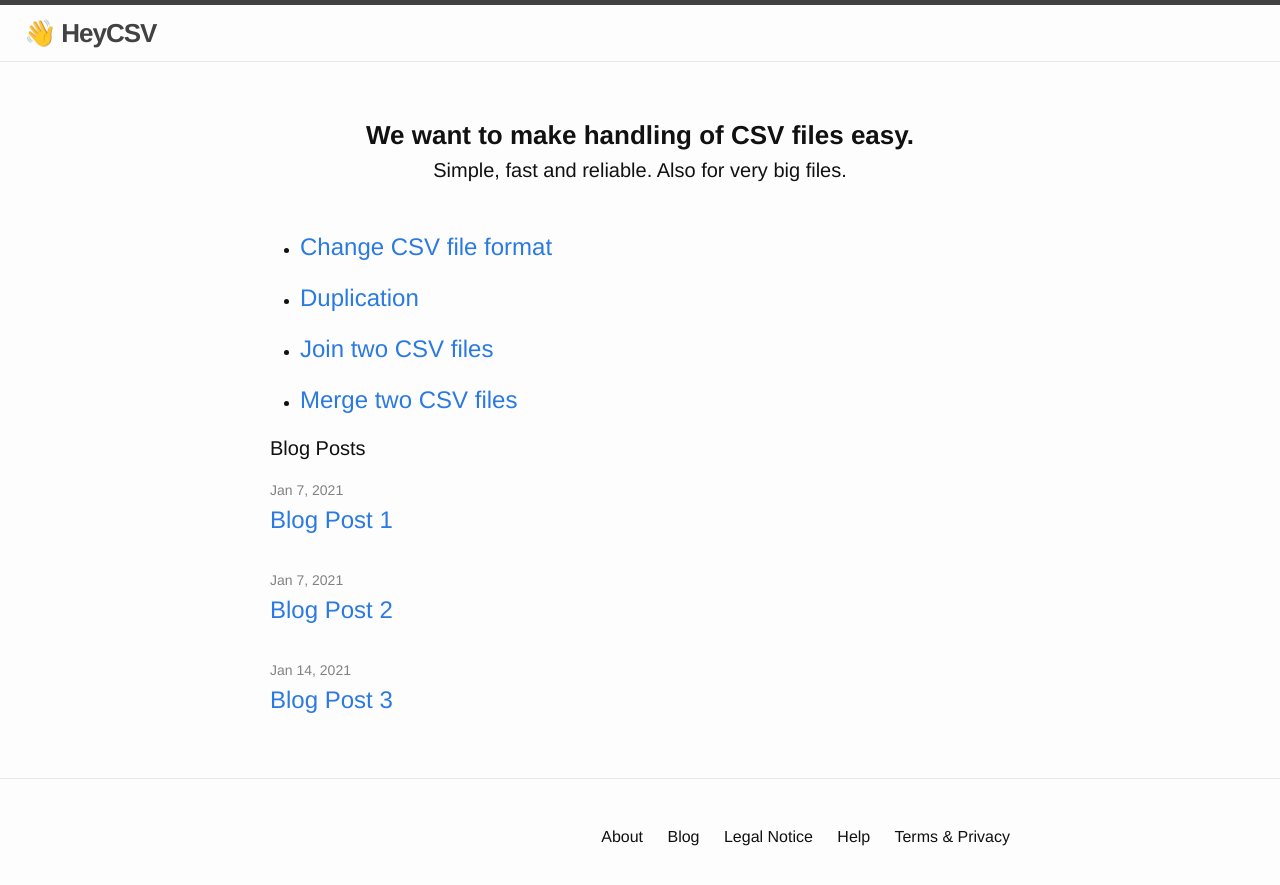
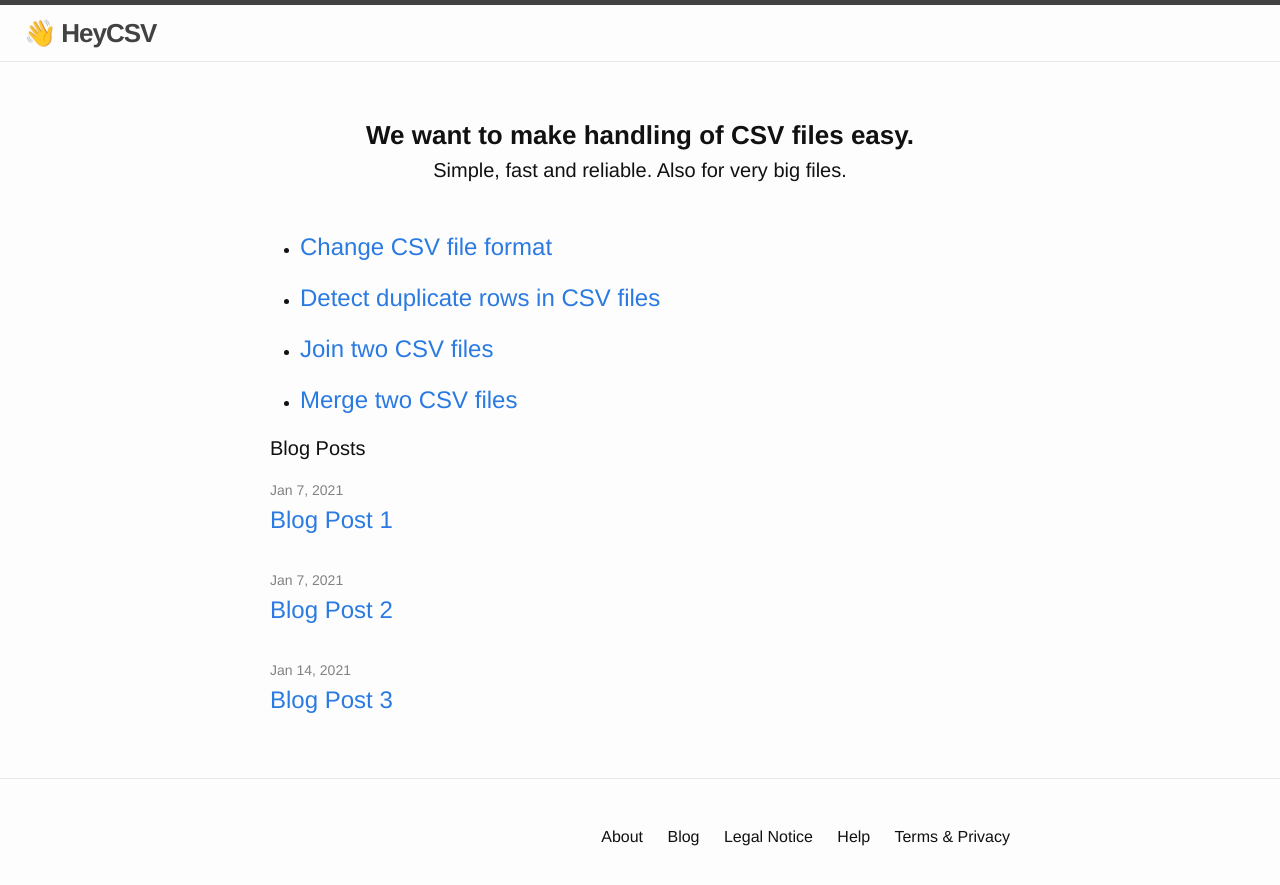
Before and after one commit to bavariamax/heycsv, a Jekyll site: the page built from index.html, in a window 1280 px wide. Shown: the top 885 px of the page. Built offline with Jekyll 4.4.1, drawn with Linux system fonts in a browser that asks for light colours.

Commit message:
Updated Detect Duplicate Rows Csv Files

```diff
--- a/_tool/detect-duplicate-rows-csv-files.markdown
+++ b/_tool/detect-duplicate-rows-csv-files.markdown
@@ -1,5 +1,5 @@
 ---
-title: Duplication
+title: Detect duplicate rows in CSV files
 date: 2021-01-11 15:49:00 +01:00
 position: 4
 site-title: Detect & Remove Duplicate rows
```
